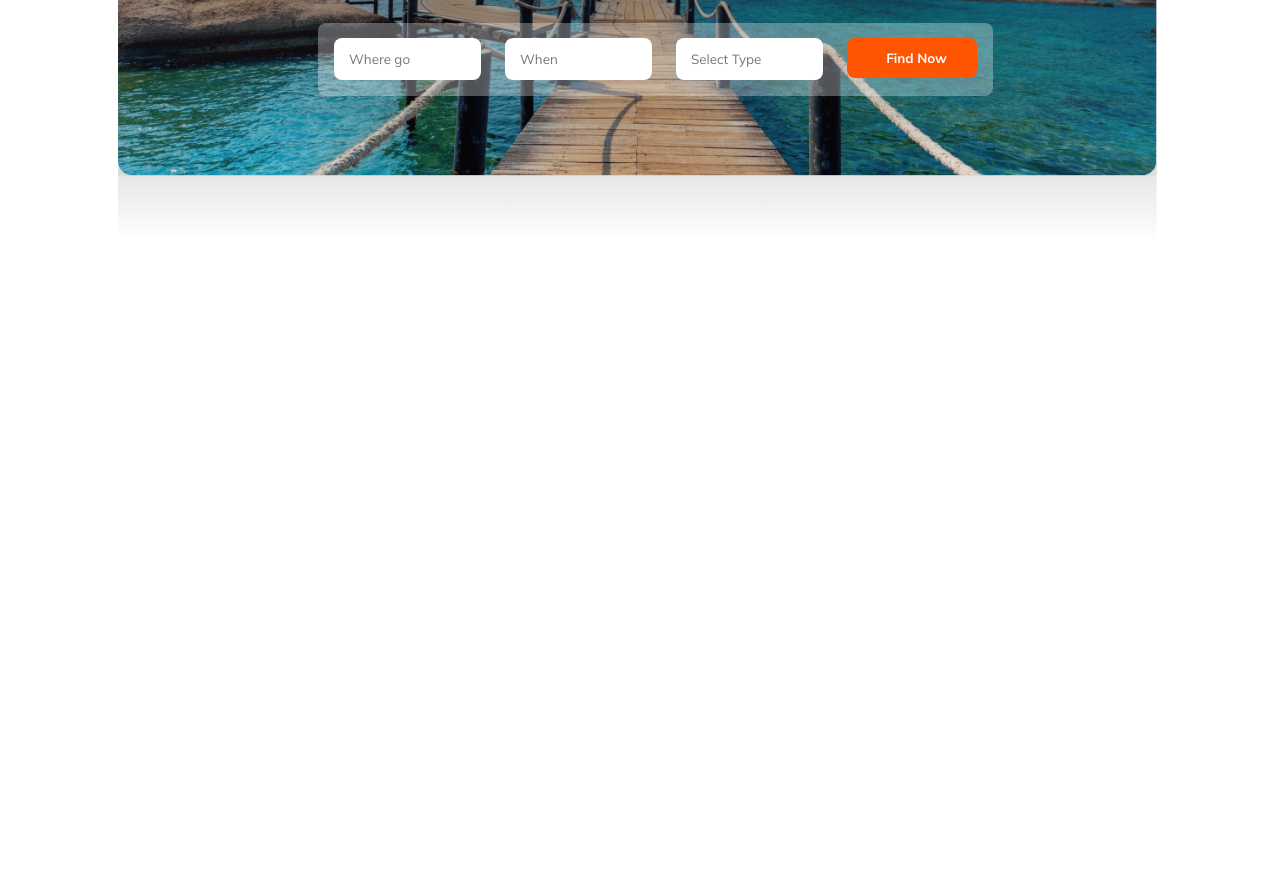
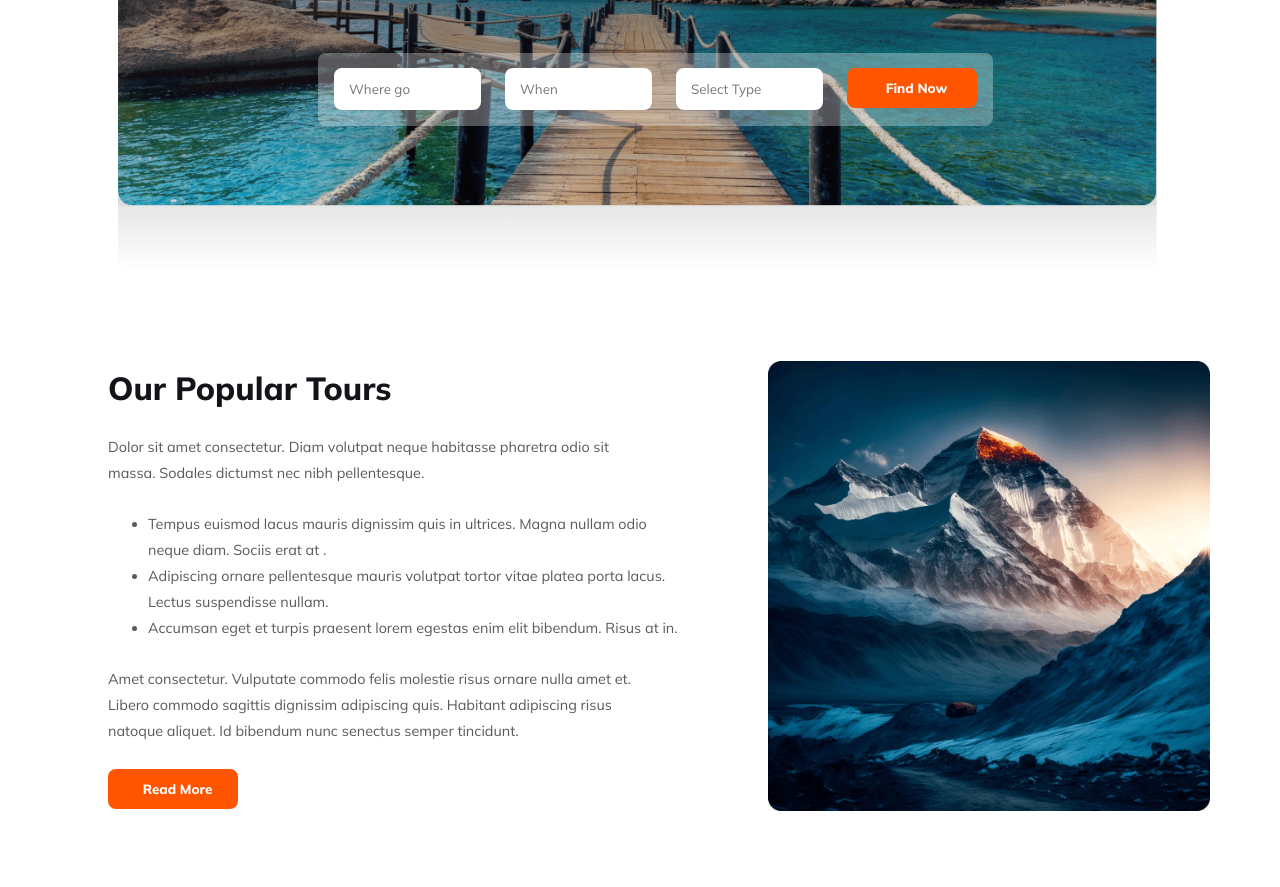
Before and after one commit to abdullahjim29/my-second-assignment-travel, a plain HTML site: page index.html in a window 1280 px wide. Shown: the part 371-1258 px from the top of the page. Before the commit the page ends 800 px from the top, so only its background shows below. Drawn offline with Linux system fonts and the light colour scheme.

Commit message:
popular tour section added

```diff
--- a/index.html
+++ b/index.html
@@ -5,6 +5,7 @@
     <meta name="viewport" content="width=device-width, initial-scale=1.0">
     <title>Happy Travel</title>
     <link rel="stylesheet" href="styles/travel.css">
+    <script src="https://kit.fontawesome.com/36c1d25607.js" crossorigin="anonymous"></script>
 </head>
 <body>
     <header>
@@ -39,7 +40,23 @@
     </header>
 
     <main>
-
+        <section class="popular-tours">
+            <div class="popular-tours-content">
+                <h2 class="all-heading-2">Our Popular Tours</h2>
+                <p class="all-description">Dolor sit amet consectetur. Diam volutpat neque habitasse pharetra odio sit massa. Sodales dictumst nec nibh pellentesque.</p>
+                <ul class="all-description">
+                    <li>Tempus euismod lacus mauris dignissim quis in ultrices. Magna nullam odio neque diam. Sociis erat at .</li>
+                    <li>Adipiscing ornare pellentesque mauris volutpat tortor vitae platea porta lacus. Lectus suspendisse nullam.</li>
+                    <li> Accumsan eget et turpis praesent lorem egestas enim elit bibendum. Risus at in.</li>
+                </ul>
+                <p class="all-description">Amet consectetur. Vulputate commodo felis molestie risus
+                    ornare nulla amet et. Libero commodo sagittis dignissim adipiscing quis. Habitant adipiscing risus natoque aliquet. Id bibendum nunc senectus semper tincidunt. </p>
+                    <button class="btn-primary">Read More</button>
+            </div>
+              <div class="popular-tours-image">
+                <img src="Images/Rectangle 4.png" alt="">
+            </div>
+        </section>
     </main>
 
     <footer>
--- a/styles/travel.css
+++ b/styles/travel.css
@@ -1,8 +1,23 @@
 /* Mulish font added from Google font */
 @import url('https://fonts.googleapis.com/css2?family=Mulish:wght@400;600;700;800&display=swap');
 
+/* shared style */
 *{
     font-family: 'Mulish', sans-serif;
+}
+
+.all-heading-2{
+    color: #131318;
+    font-weight: 800;
+    font-size: 2em;
+}
+
+.all-description{
+    color: rgba(19, 19, 24, 0.70);
+    font-weight: 400;
+    font-size: 0.9em;
+    margin-bottom: 25px;
+    line-height: 26px;
 }
 
 /* nav style */
@@ -58,6 +73,7 @@ nav ul li{
     position: relative;
     /* left:90px; */
     margin-left: 110px;
+    margin-top: 30px;
 }
 .banner-content{
     text-align: center;
@@ -105,5 +121,27 @@ nav ul li{
 .btn-primary{
     background: #FF5400;
     color: #FFF;
-    font-weight: 700;
+    font-weight: 800;
 }
+
+/* popular tours section */
+.popular-tours{
+    width: 90%;
+    display: flex;
+    gap:90px;
+    margin-left: 100px;
+    margin-top: 70px;
+    margin-bottom: 50px;
+}
+.popular-tours-content{
+    padding-bottom: 50px;
+}
+.all-description{
+    width: 530px;
+}
+.popular-tours-image img{
+    width: 100%;
+    height: 450px;
+    position: relative;
+    top:20px;
+}
```
